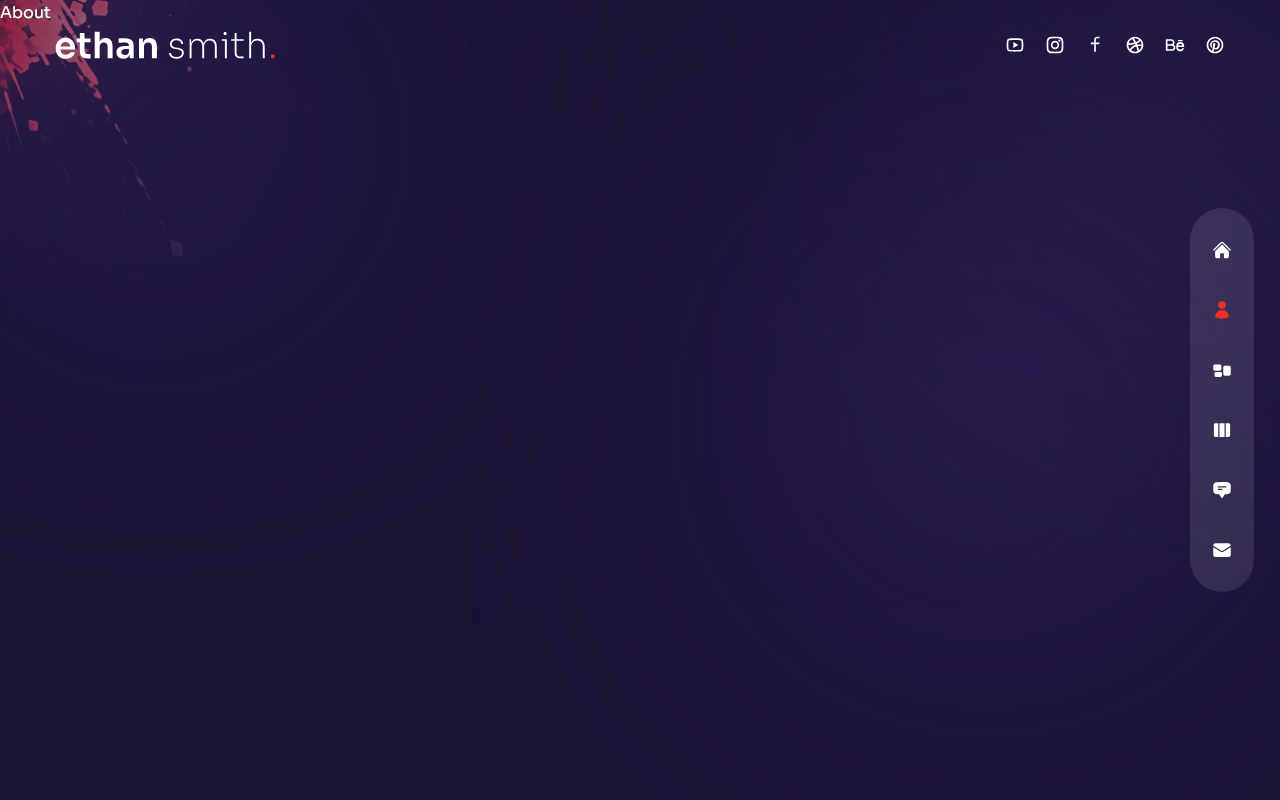
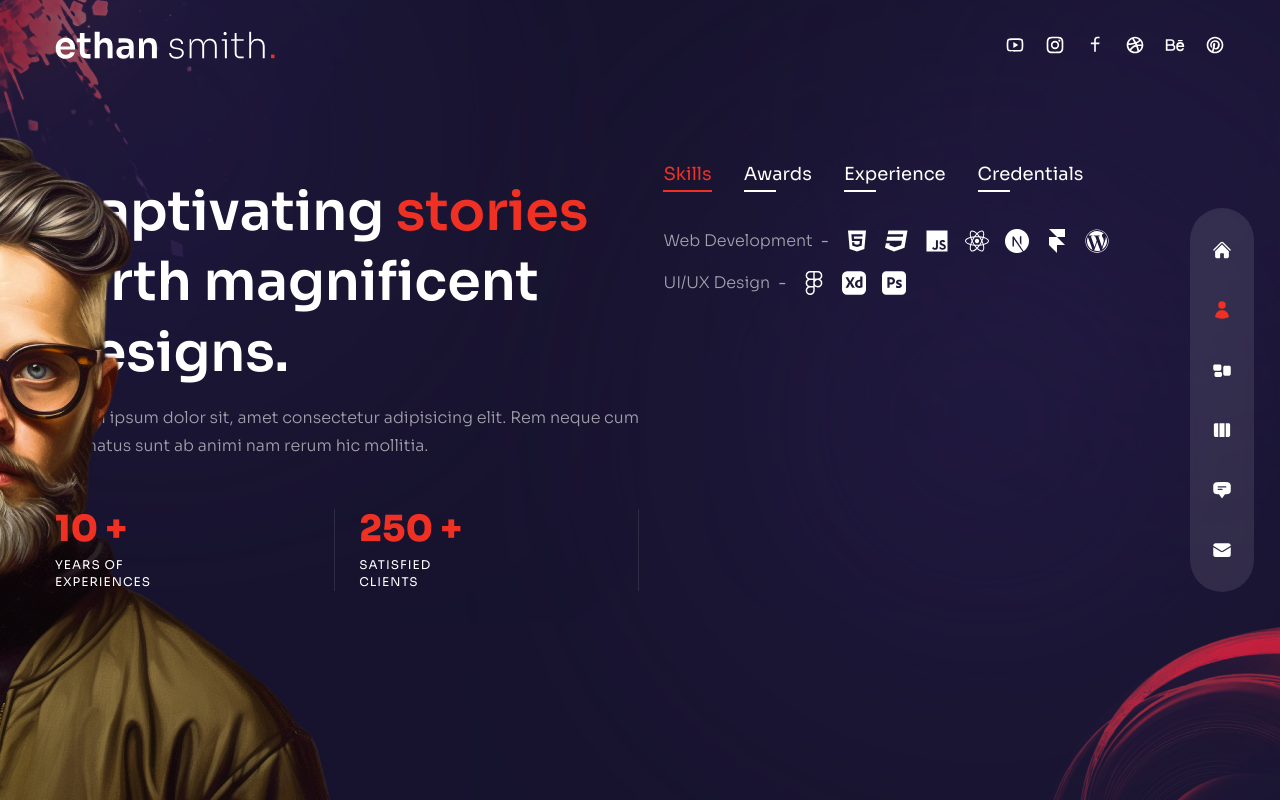
Before and after one commit to GrzegorzBanaszak/portfolio-example, a Next.js app: page /about in a window 1280 px wide. Built offline with nearby package versions, Linux system fonts and the light colour scheme.

Commit message:
Styles for a about page

```diff
--- a/components/Circles.jsx
+++ b/components/Circles.jsx
@@ -1,5 +1,17 @@
+import Image from "next/image";
+
 const Circles = () => {
-  return <div>Circles</div>;
+  return (
+    <div className="w-[200px] xl:w-[300px] absolute -right-16 -bottom-2 mix-blend-color-dodge animate-pulse duration-75 z-10">
+      <Image
+        src={"/circles.png"}
+        width={260}
+        height={200}
+        className="w-full"
+        alt=""
+      />
+    </div>
+  );
 };
 
 export default Circles;
--- a/components/TopLeftImg.jsx
+++ b/components/TopLeftImg.jsx
@@ -2,7 +2,7 @@
 
 const TopLeftImg = () => {
   return (
-    <div className="absolute left-0 top-0 mix-blend-color-dodge z-10 w-[200px] xl:w-[400px] opacity-50">
+    <div className="absolute left-0 top-0 mix-blend-color-dodge w-[200px] xl:w-[400px] opacity-50">
       <Image src="/top-left-img.png" width={400} height={400} />
     </div>
   );
--- a/pages/about/index.jsx
+++ b/pages/about/index.jsx
@@ -1,4 +1,7 @@
 // icons
+import React, { useState } from "react";
+import { motion } from "framer-motion";
+import { fadeIn } from "../../variants";
 import {
   FaHtml5,
   FaCss3,
@@ -15,14 +18,13 @@
   SiAdobephotoshop,
 } from "react-icons/si";
 
-
 //  data
 const aboutData = [
   {
-    title: 'skills',
+    title: "skills",
     info: [
       {
-        title: 'Web Development',
+        title: "Web Development",
         icons: [
           <FaHtml5 />,
           <FaCss3 />,
@@ -34,62 +36,188 @@
         ],
       },
       {
-        title: 'UI/UX Design',
+        title: "UI/UX Design",
         icons: [<FaFigma />, <SiAdobexd />, <SiAdobephotoshop />],
       },
     ],
   },
   {
-    title: 'awards',
+    title: "awards",
     info: [
       {
-        title: 'Webby Awards - Honoree',
-        stage: '2011 - 2012',
+        title: "Webby Awards - Honoree",
+        stage: "2011 - 2012",
       },
       {
-        title: 'Adobe Design Achievement Awards - Finalist',
-        stage: '2009 - 2010',
+        title: "Adobe Design Achievement Awards - Finalist",
+        stage: "2009 - 2010",
       },
     ],
   },
   {
-    title: 'experience',
+    title: "experience",
     info: [
       {
-        title: 'UX/UI Designer - XYZ Company',
-        stage: '2012 - 2023',
+        title: "UX/UI Designer - XYZ Company",
+        stage: "2012 - 2023",
       },
       {
-        title: 'Web Developer - ABC Agency',
-        stage: '2010 - 2012',
+        title: "Web Developer - ABC Agency",
+        stage: "2010 - 2012",
       },
       {
-        title: 'Intern - DEF Corporation',
-        stage: '2008 - 2010',
+        title: "Intern - DEF Corporation",
+        stage: "2008 - 2010",
       },
     ],
   },
   {
-    title: 'credentials',
+    title: "credentials",
     info: [
       {
-        title: 'Web Development - ABC University, LA, CA',
-        stage: '2011',
+        title: "Web Development - ABC University, LA, CA",
+        stage: "2011",
       },
       {
-        title: 'Computer Science Diploma - AV Technical Institute',
-        stage: '2009',
+        title: "Computer Science Diploma - AV Technical Institute",
+        stage: "2009",
       },
       {
-        title: 'Certified Graphic Designer - ABC Institute, Los Angeles, CA',
-        stage: '2006',
+        title: "Certified Graphic Designer - ABC Institute, Los Angeles, CA",
+        stage: "2006",
       },
     ],
   },
 ];
 
+//counter
+import CountUp from "react-countup";
+
+//components
+import Avatar from "../../components/Avatar";
+import Circles from "../../components/Circles";
+
 const About = () => {
-  return <div>About</div>;
+  const [index, setIndex] = useState(0);
+  return (
+    <div className="h-full bg-primary/30 py-32 text-center xl:text-left ">
+      <Circles />
+      {/* Avatar image */}
+      <motion.div
+        variants={fadeIn("right", 0.2)}
+        initial="hidden"
+        animate="show"
+        exit="hidden"
+        className="hidden xl:flex absolute bottom-0 -left-[370px]"
+      >
+        <Avatar />
+      </motion.div>
+      <div className="container mx-auto h-full flex flex-col items-center xl:flex-row gap-x-6 ">
+        {/* text */}
+        <div className="flex-1 flex flex-col justify-center">
+          <motion.h2
+            variants={fadeIn("right", 0.2)}
+            initial="hidden"
+            animate="show"
+            exit="hidden"
+            className="h2"
+          >
+            Captivating <span className="text-accent">stories</span> birth
+            magnificent designs.
+          </motion.h2>
+          <motion.p
+            variants={fadeIn("right", 0.4)}
+            initial="hidden"
+            animate="show"
+            exit="hidden"
+            className="max-x-[500px] mx-auto xl:mx-0 mb-6 xl:mb-12 px-2 xl:px-0"
+          >
+            Lorem ipsum dolor sit, amet consectetur adipisicing elit. Rem neque
+            cum illo, natus sunt ab animi nam rerum hic mollitia.
+          </motion.p>
+          {/* counter */}
+          <motion.div
+            variants={fadeIn("right", 0.6)}
+            initial="hidden"
+            animate="show"
+            exit="hidden"
+            className="hidden md:flex md:max-w-xl xl:max-w-none mx-auto xl:mx-0 mb-8"
+          >
+            <div className="flex flex-1 xl:gap-x-6">
+              {/* experience */}
+              <div className="relative flex-1 after:w-[1px] after:h-full after:bg-white/10 after:absolute after:top-0 after:right-0">
+                <div className="text-2xl xl:text-4xl font-extrabold text-accent mb-2">
+                  <CountUp start={0} end={10} duration={5} /> +
+                </div>
+                <div className="text-xs uppercase tracking-[1px] leading-[1.4] max-w-[100px]">
+                  Years of experiences
+                </div>
+              </div>
+              {/* clients */}
+              <div className="relative flex-1 after:w-[1px] after:h-full after:bg-white/10 after:absolute after:top-0 after:right-0">
+                <div className="text-2xl xl:text-4xl font-extrabold text-accent mb-2">
+                  <CountUp start={0} end={250} duration={5} /> +
+                </div>
+                <div className="text-xs uppercase tracking-[1px] leading-[1.4] max-w-[100px]">
+                  Satisfied clients
+                </div>
+              </div>
+            </div>
+          </motion.div>
+        </div>
+        {/* info */}
+        <motion.div
+          variants={fadeIn("left", 0.4)}
+          initial="hidden"
+          animate="show"
+          exit="hidden"
+          className="flex flex-col w-full xl:max-w-[48%] h-[480px]"
+        >
+          <div className="flex gap-x-4 xl:gap-x-8 mx-auto xl:mx-0 mb-4">
+            {aboutData.map((item, itemIndex) => {
+              return (
+                <div
+                  key={itemIndex}
+                  className={`${
+                    index === itemIndex &&
+                    "text-accent after:w-[100%] after:!bg-accent after:transition-all after:duration-300"
+                  } cursor-pointer  capitalize xl:text-lg relative after:w-8 after:h-[2px] after:bg-white after:absolute after:-bottom-1 after:left-0 `}
+                  onClick={() => setIndex(itemIndex)}
+                >
+                  {item.title}
+                </div>
+              );
+            })}
+          </div>
+          <div className=" py-2 xl:py-6 flex flex-col gap-y-2 xl:gap-y-4 items-center xl:items-start">
+            {aboutData[index].info.map((item, itemIndex) => {
+              return (
+                <div
+                  key={itemIndex}
+                  className="flex-1 flex flex-col md:flex-row max-w-max gap-x-2 items-center text-white/60"
+                >
+                  {/* title */}
+                  <div className="font-light mb-2 md:mb-0">{item.title}</div>
+                  <div className="hidden md:flex">-</div>
+                  <div>{item.stage}</div>
+                  <div className="flex gap-x-4">
+                    {/* icons */}
+                    {item.icons?.map((icon, iconIndex) => {
+                      return (
+                        <div className="text-2xl text-white" key={iconIndex}>
+                          {icon}
+                        </div>
+                      );
+                    })}
+                  </div>
+                </div>
+              );
+            })}
+          </div>
+        </motion.div>
+      </div>
+    </div>
+  );
 };
 
 export default About;
--- a/pages/index.jsx
+++ b/pages/index.jsx
@@ -63,7 +63,7 @@
         <ParticlesContainer />
         {/* Avatar image */}
         <motion.div
-          variants={fadeIn("down", 0.5)}
+          variants={fadeIn("up", 0.5)}
           initial="hidden"
           animate="show"
           exit="hidden"
```
